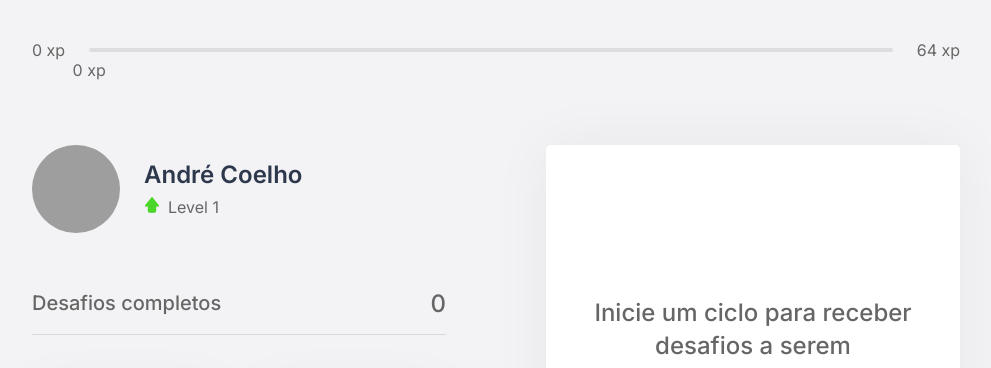
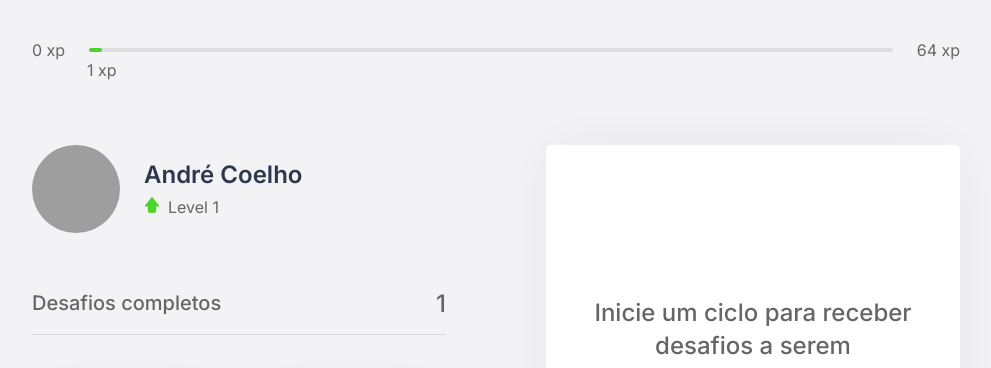
Before and after one commit to avrcoelho/next-level-week-4-moveit, a Next.js app: page / in a window 1280 px wide. Shown: the top 368 px of the page, without its empty margins (144-1135 px from the left). Built offline with nearby package versions, Linux system fonts and the light colour scheme; grey boxes are pictures that could not be loaded.

Commit message:
feat: get cookies values by server side props

```diff
--- a/src/contexts/ChallengeContext.tsx
+++ b/src/contexts/ChallengeContext.tsx
@@ -16,15 +16,25 @@ interface ChallengeContextData {
 }
 
 interface ChallengeProviderProps {
+  level: number;
+  currentExperience: number;
+  chanllengeCompleted: number;
   children: ReactNode;
 }
 
 export const ChallehngeContext = createContext({} as ChallengeContextData);
 
-export const ChallengeProvider = ({ children }: ChallengeProviderProps) => {
-  const [level, setLevel] = useState(1);
-  const [currentExperience, setCurrentExperience] = useState(0);
-  const [chanllengeCompleted, setChanllengeCompleted] = useState(0);
+export const ChallengeProvider = ({
+  children,
+  ...rest
+}: ChallengeProviderProps) => {
+  const [level, setLevel] = useState(rest.level ?? 1);
+  const [currentExperience, setCurrentExperience] = useState(
+    rest.currentExperience ?? 1
+  );
+  const [chanllengeCompleted, setChanllengeCompleted] = useState(
+    rest.chanllengeCompleted ?? 1
+  );
   const [activeChallenge, setActiveChallenge] = useState<typeof challenges[0]>(
     null
   );
--- a/src/pages/_app.tsx
+++ b/src/pages/_app.tsx
@@ -1,13 +1,7 @@
 import "../styles/global.css";
 
-import { ChallengeProvider } from "../contexts/ChallengeContext";
-
 function MyApp({ Component, pageProps }) {
-  return (
-    <ChallengeProvider>
-      <Component {...pageProps} />
-    </ChallengeProvider>
-  );
+  return <Component {...pageProps} />;
 }
 
 export default MyApp;
--- a/src/pages/index.tsx
+++ b/src/pages/index.tsx
@@ -1,4 +1,5 @@
 import Head from "next/head";
+import { GetServerSideProps } from "next";
 
 import { ExperienceBar } from "../components/ExperienceBar";
 import { Profile } from "../components/Profile";
@@ -6,11 +7,27 @@ import { CompletedChallenges } from "../components/CompletedChallenges";
 import { Countdown } from "../components/Countdown";
 import { ChallengeBox } from "../components/ChallengeBox";
 import { CountdownProvider } from "../contexts/CountdownContext";
+import { ChallengeProvider } from "../contexts/ChallengeContext";
 
 import styles from "../styles/pages/Home.module.css";
 
-export default function Home() {
+interface HomeProps {
+  level: number;
+  currentExperience: number;
+  chanllengeCompleted: number;
+}
+
+export default function Home({
+  level,
+  currentExperience,
+  chanllengeCompleted,
+}: HomeProps) {
   return (
+    <ChallengeProvider
+      level={level}
+      currentExperience={currentExperience}
+      chanllengeCompleted={chanllengeCompleted}
+    >
       <div className={styles.container}>
         <Head>
           <title>Início | move.it</title>
@@ -31,5 +48,20 @@ export default function Home() {
           </section>
         </CountdownProvider>
       </div>
+    </ChallengeProvider>
   );
 }
+
+export const getServerSideProps: GetServerSideProps<HomeProps> = async ({
+  req,
+}) => {
+  const { level, currentExperience, chanllengeCompleted } = req.cookies;
+
+  return {
+    props: {
+      level: Number(level),
+      currentExperience: Number(currentExperience),
+      chanllengeCompleted: Number(chanllengeCompleted),
+    },
+  };
+};
```
Lines whose indentation alone changed are shown as unchanged.
